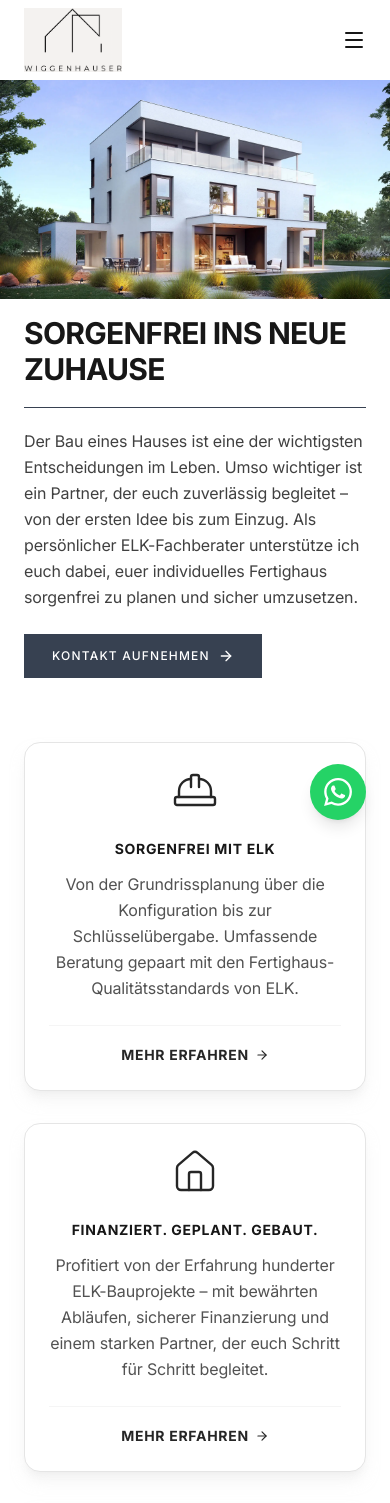
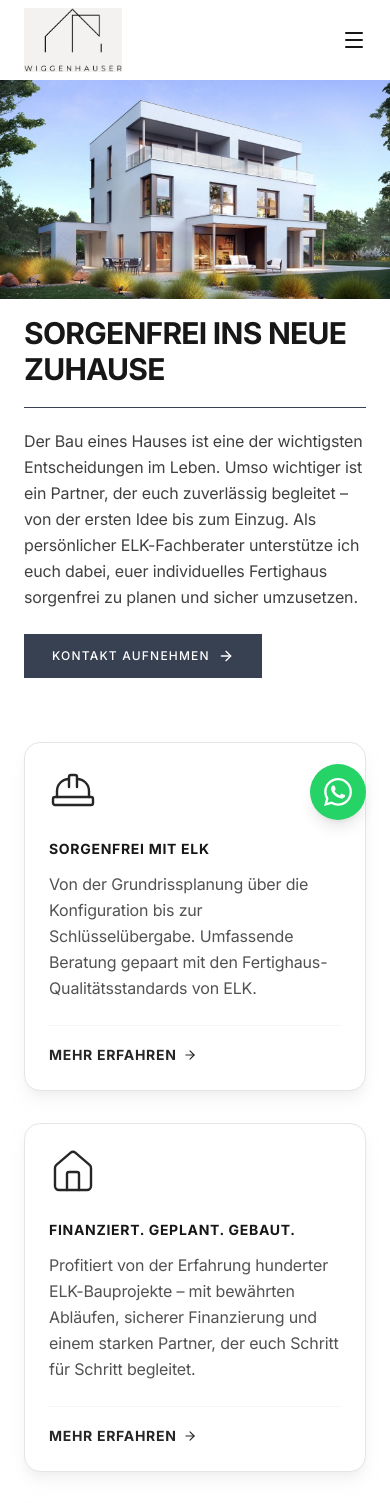
Before and after one commit to dieKrake/michael-wiggenhauser-website, a Next.js app: page / in a window 390 px wide. Shown: the top 1503 px of the page. Built offline with nearby package versions, Linux system fonts and the light colour scheme.

Commit message:
left-align service card content on mobile, center on sm breakpoint and above, adjust icon and description max-width accordingly

```diff
--- a/src/app/page.tsx
+++ b/src/app/page.tsx
@@ -135,16 +135,16 @@ export default function Startseite() {
                   href={item.href}
                   className="group flex flex-col justify-between rounded-2xl border border-neutral-200 bg-white p-6 shadow-lg shadow-neutral-200/50 transition-all duration-300 hover:-translate-y-1 hover:shadow-xl hover:shadow-neutral-200/60 sm:p-8"
                 >
-                  <div className="text-center">
-                    <Icon className="mx-auto h-12 w-12 stroke-[1.2] text-neutral-800 transition-transform duration-300 group-hover:scale-110" />
+                  <div className="text-left sm:text-center">
+                    <Icon className="h-12 w-12 stroke-[1.2] text-neutral-800 transition-transform duration-300 group-hover:scale-110 sm:mx-auto" />
                     <h3 className="mt-6 text-sm font-bold tracking-wider uppercase">
                       {item.title}
                     </h3>
-                    <p className="mx-auto mt-3 max-w-xs text-base leading-relaxed text-neutral-600">
+                    <p className="mt-3 text-base leading-relaxed text-neutral-600 sm:mx-auto sm:max-w-xs">
                       {item.description}
                     </p>
                   </div>
-                  <div className="mt-6 border-t border-neutral-100 pt-4 text-center">
+                  <div className="mt-6 border-t border-neutral-100 pt-4 text-left sm:text-center">
                     <span className="inline-flex items-center gap-1.5 text-sm font-bold tracking-wider text-neutral-800 uppercase transition-colors group-hover:text-black">
                       Mehr erfahren{" "}
                       <ArrowRight className="h-3.5 w-3.5 transition-transform duration-200 group-hover:translate-x-1" />
```
